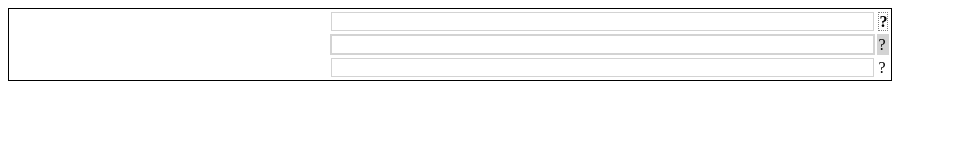
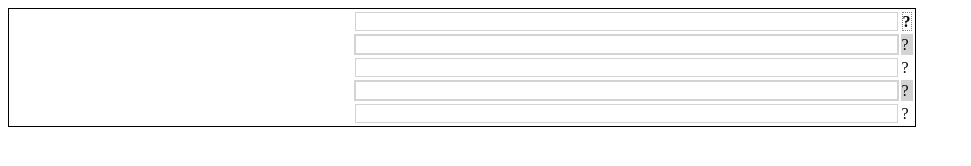
Before and after one commit to eppineda/1C1348, a plain HTML site: page index.html in a window 1280 px wide. Shown: the whole page, without its empty margins (0-971 px from the left). Drawn offline with nearby package versions, Linux system fonts and the light colour scheme.

Commit message:
Q4 and Q5

```diff
--- a/index.html
+++ b/index.html
@@ -43,21 +43,36 @@
 	</head>
 	<body>
 		<table style="border: thin solid #000000">
+
 			<tr class="even">
 				<th><span id="Q1" class="answers">1 Corinthians 13:4-8</th>
 				<th><input size="65" id="A1" type="text" onblur="check('Q1', 'A1', 'R1');"></th>
 				<th><span id="R1">?</span></th>
 			</tr>
+
 			<tr class="odd">
 				<td id="Q2" class="answers">Love is patient, love is kind.</td>
 				<td><input size="65" id="A2" type="text" onblur="check('Q2', 'A2', 'R2');"></td>
 				<td id="R2">?</td>
 			</tr>
+
 			<tr class="even">
 				<td id="Q3" class="answers">It does not envy, it does not boast, it is not proud.</td>
 				<td><input size="65" id="A3" type="text" onblur="check('Q3', 'A3', 'R3');"></td>
 				<td id="R3">?</td>
 			</tr>
+
+			<tr class="odd">
+				<td id="Q4" class="answers">It does not dishonor others, it is not self-seeking,</td>
+				<td><input size="65" id="A4" type="text" onblur="check('Q4', 'A4', 'R4');"></td>
+				<td id="R4">?</td>
+			</tr>
+
+			<tr class="even">
+				<td id="Q5" class="answers">it is not easily angered, it keeps no record of wrongs.</td>
+				<td><input size="65" id="A5" type="text" onblur="check('Q5', 'A5', 'R5');"></td>
+				<td id="R5">?</td>
+			</tr>
 		</tabl>
 	</body>
 </html>
```
